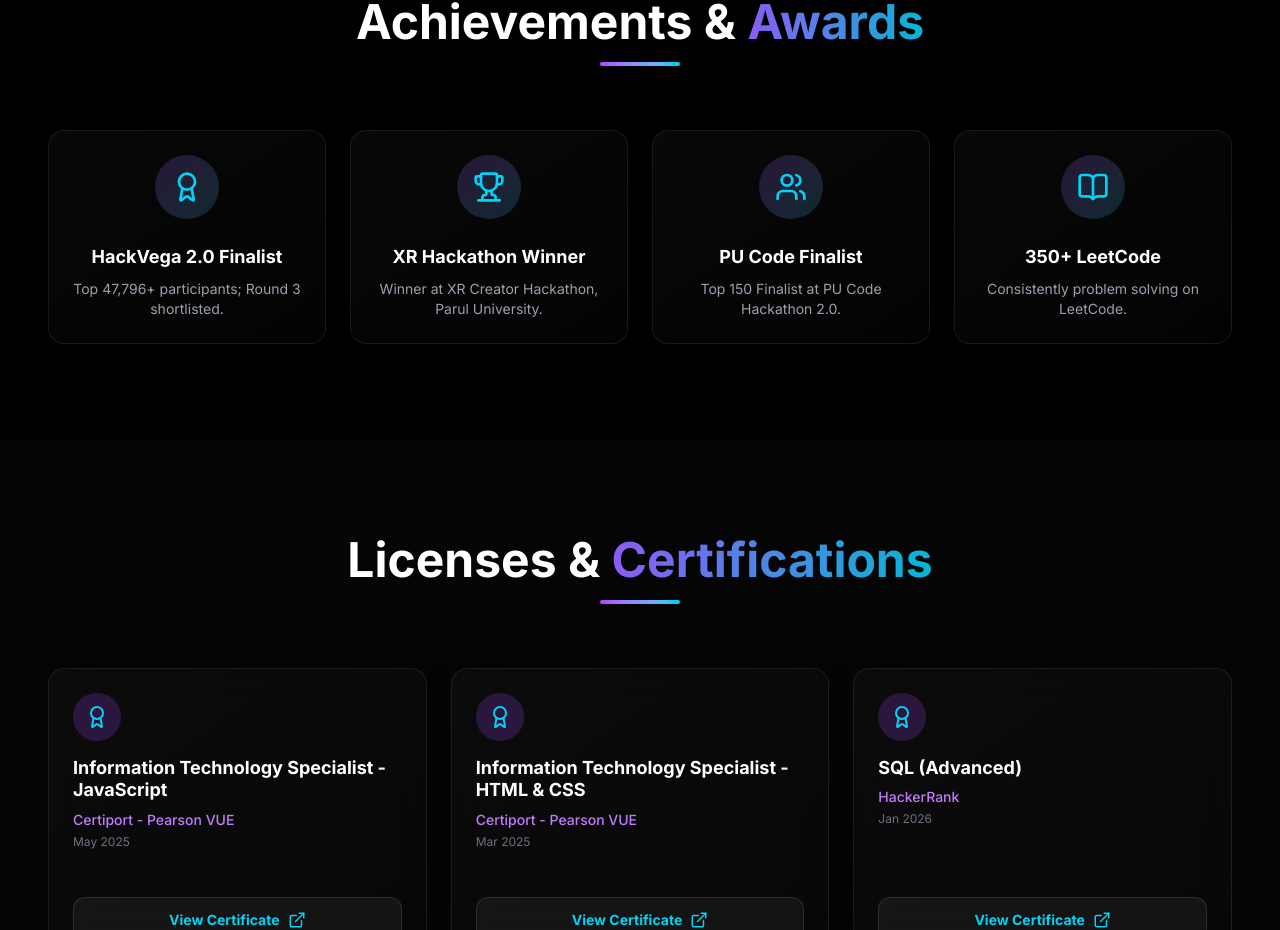
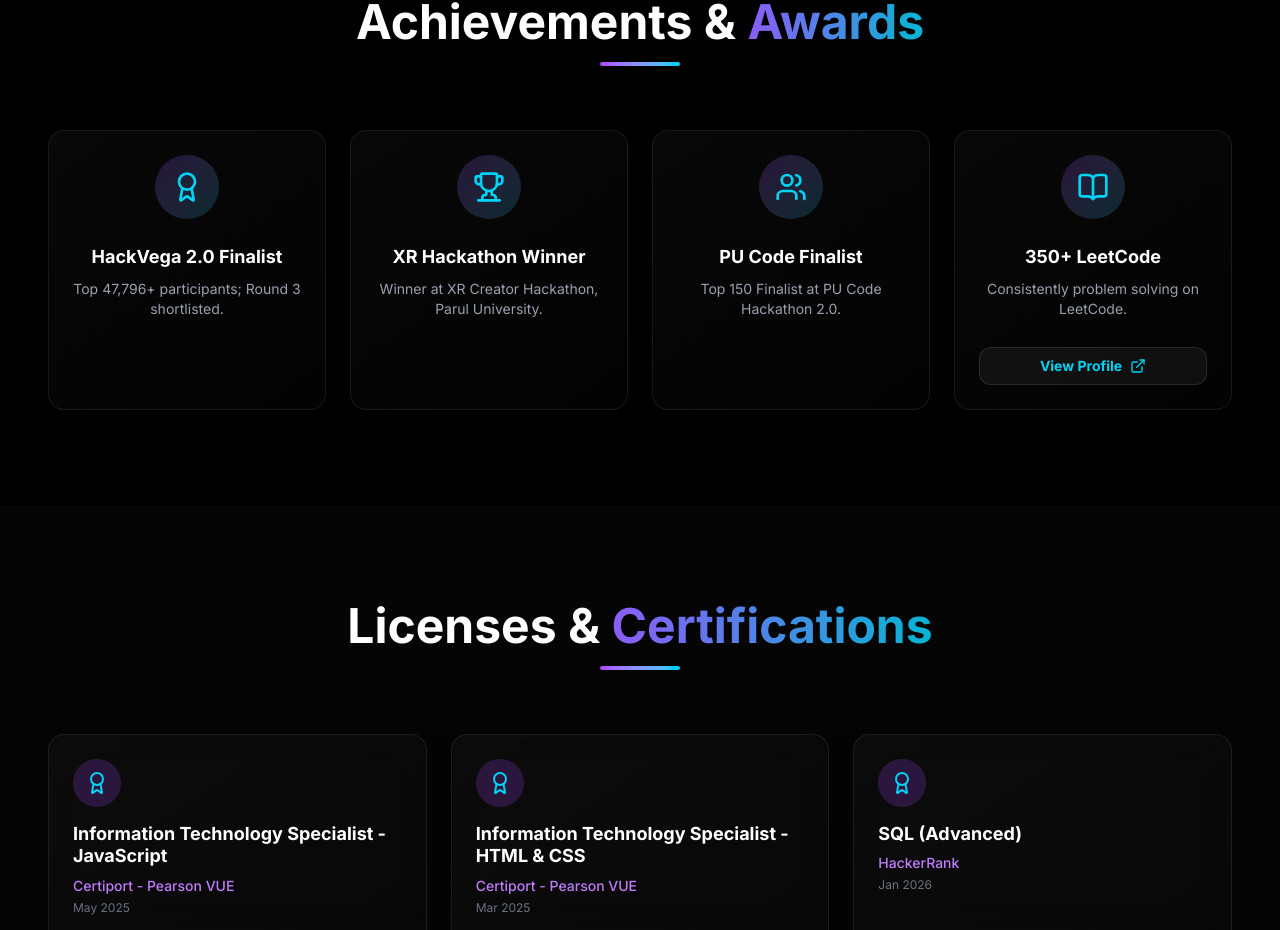
Before and after one commit to Singhhsaheb/Portfolio, a Next.js app: page / in a window 1280 px wide. Shown: the part 4078-5008 px from the top of the page. Built offline with nearby package versions, Linux system fonts and the light colour scheme.

Commit message:
Update Achievements section with hover images and Leetcode link

```diff
--- a/src/components/sections/AchievementsSection.tsx
+++ b/src/components/sections/AchievementsSection.tsx
@@ -1,13 +1,29 @@
 "use client";
 
 import { motion } from "framer-motion";
-import { Award, Trophy, Users, BookOpen } from "lucide-react";
+import { Award, Trophy, Users, BookOpen, ExternalLink } from "lucide-react";
+import Image from "next/image";
 
 const achievements = [
   { icon: Award, title: "HackVega 2.0 Finalist", desc: "Top 47,796+ participants; Round 3 shortlisted." },
-  { icon: Trophy, title: "XR Hackathon Winner", desc: "Winner at XR Creator Hackathon, Parul University." },
-  { icon: Users, title: "PU Code Finalist", desc: "Top 150 Finalist at PU Code Hackathon 2.0." },
-  { icon: BookOpen, title: "350+ LeetCode", desc: "Consistently problem solving on LeetCode." },
+  {
+    icon: Trophy,
+    title: "XR Hackathon Winner",
+    desc: "Winner at XR Creator Hackathon, Parul University.",
+    image: "/achievements/xr-hackathon-cert.jpg"
+  },
+  {
+    icon: Users,
+    title: "PU Code Finalist",
+    desc: "Top 150 Finalist at PU Code Hackathon 2.0.",
+    image: "/achievements/pucode-cert.jpg"
+  },
+  {
+    icon: BookOpen,
+    title: "350+ LeetCode",
+    desc: "Consistently problem solving on LeetCode.",
+    link: "https://leetcode.com/u/Singh-Sahab/"
+  },
 ];
 
 export default function AchievementsSection() {
@@ -37,14 +53,50 @@ export default function AchievementsSection() {
                 whileInView={{ opacity: 1, scale: 1 }}
                 viewport={{ once: true, margin: "-50px" }}
                 transition={{ duration: 0.5, delay: index * 0.1 }}
-                whileHover={{ y: -5 }}
-                className="glass-card p-6 rounded-2xl border border-white/5 flex flex-col items-center text-center group"
+                className="glass-card p-6 rounded-2xl border border-white/5 flex flex-col items-center text-center group hover:border-cyan-500/50 transition-all duration-500 overflow-hidden relative min-h-[280px]"
               >
-                <div className="w-16 h-16 rounded-full bg-gradient-to-br from-purple-500/20 to-cyan-500/20 flex items-center justify-center mb-6 group-hover:scale-110 transition-transform duration-300">
-                  <Icon className="text-cyan-400" size={32} />
+                {/* Background Image on Hover */}
+                {item.image && (
+                  <div className="absolute inset-0 opacity-0 group-hover:opacity-100 transition-opacity duration-500 z-0">
+                    <Image
+                      src={item.image}
+                      alt={item.title}
+                      fill
+                      className="object-cover opacity-20 blur-xl scale-110"
+                    />
+                    <Image
+                      src={item.image}
+                      alt={item.title}
+                      fill
+                      className="object-contain p-4 pb-12 z-10"
+                    />
+                    <div className="absolute inset-0 bg-gradient-to-t from-black/90 via-black/40 to-black/10 opacity-0 group-hover:opacity-100 transition-opacity duration-500 z-10 pointer-events-none" />
+                  </div>
+                )}
+
+                {/* Text Content */}
+                <div className={`relative z-10 flex flex-col items-center transition-opacity duration-500 w-full h-full ${item.image ? 'group-hover:opacity-0' : ''}`}>
+                  <div className="w-16 h-16 rounded-full bg-gradient-to-br from-purple-500/20 to-cyan-500/20 flex items-center justify-center mb-6 group-hover:scale-110 transition-transform duration-300 shrink-0">
+                    <Icon className="text-cyan-400" size={32} />
+                  </div>
+                  <h3 className="text-lg font-bold text-white mb-2">{item.title}</h3>
+                  <p className="text-sm text-gray-400 mb-6">{item.desc}</p>
                 </div>
-                <h3 className="text-lg font-bold text-white mb-2">{item.title}</h3>
-                <p className="text-sm text-gray-400">{item.desc}</p>
+
+                {/* Link Button */}
+                {item.link && (
+                  <div className="relative z-20 mt-auto w-full">
+                    <a
+                      href={item.link}
+                      target="_blank"
+                      rel="noreferrer"
+                      className="flex items-center justify-center space-x-2 w-full py-2 px-4 rounded-xl font-bold text-sm bg-white/5 border border-white/10 text-cyan-400 transition-all duration-300 group-hover:bg-cyan-400 group-hover:text-gray-900 group-hover:border-cyan-400 group-hover:shadow-[0_0_25px_rgba(34,211,238,0.5)]"
+                    >
+                      <span>View Profile</span>
+                      <ExternalLink size={16} />
+                    </a>
+                  </div>
+                )}
               </motion.div>
             );
           })}
```
Also changed, not shown: public/achievements/pucode-cert.jpg (added), public/achievements/xr-hackathon-cert.jpg (added).
